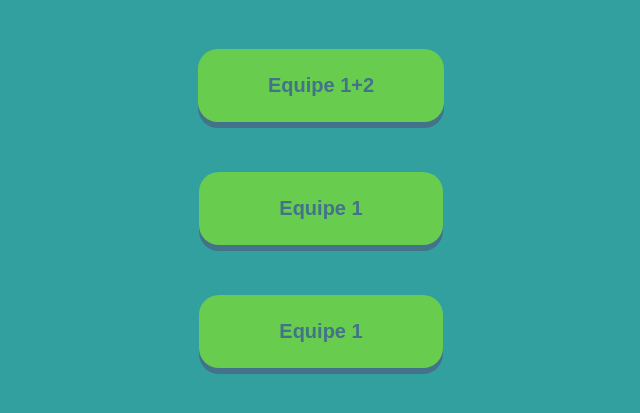
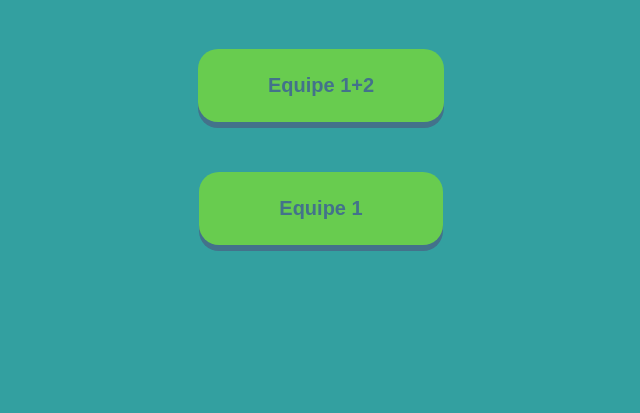
Before and after one commit to scanbasketng/scanu18, a plain HTML site: page index.html in a window 1280 px wide. Shown: the part 147-560 px from the top of the page, without its empty margins (319-959 px from the left). Drawn offline with Linux system fonts and the light colour scheme.

Commit message:
Update index.html

```diff
--- a/index.html
+++ b/index.html
@@ -84,12 +84,10 @@ h2 {
     <h1>SCAN U18 </h1>
 <h2>2023/2024</h2>
 <div>
-    <!-- Équipe 1+2 -->
+    <!-- Excellence -->
     <button class="bt" type="button" onclick="window.location.href='https://scanbasketng.github.io/statscenters/'">Equipe 1+2</button>
     <!-- Équipe 1 -->
     <button class="btn" type="button" onclick="window.location.href='https://scanbasketng.github.io/statscenter/'">Equipe 1</button>
-   <!-- Équipe D1 -->
-    <button class="btn" type="button" onclick="window.location.href='https://scanbasketng.github.io/statsdun/'">Equipe 1</button>
 
 </div>
 </body>
```
